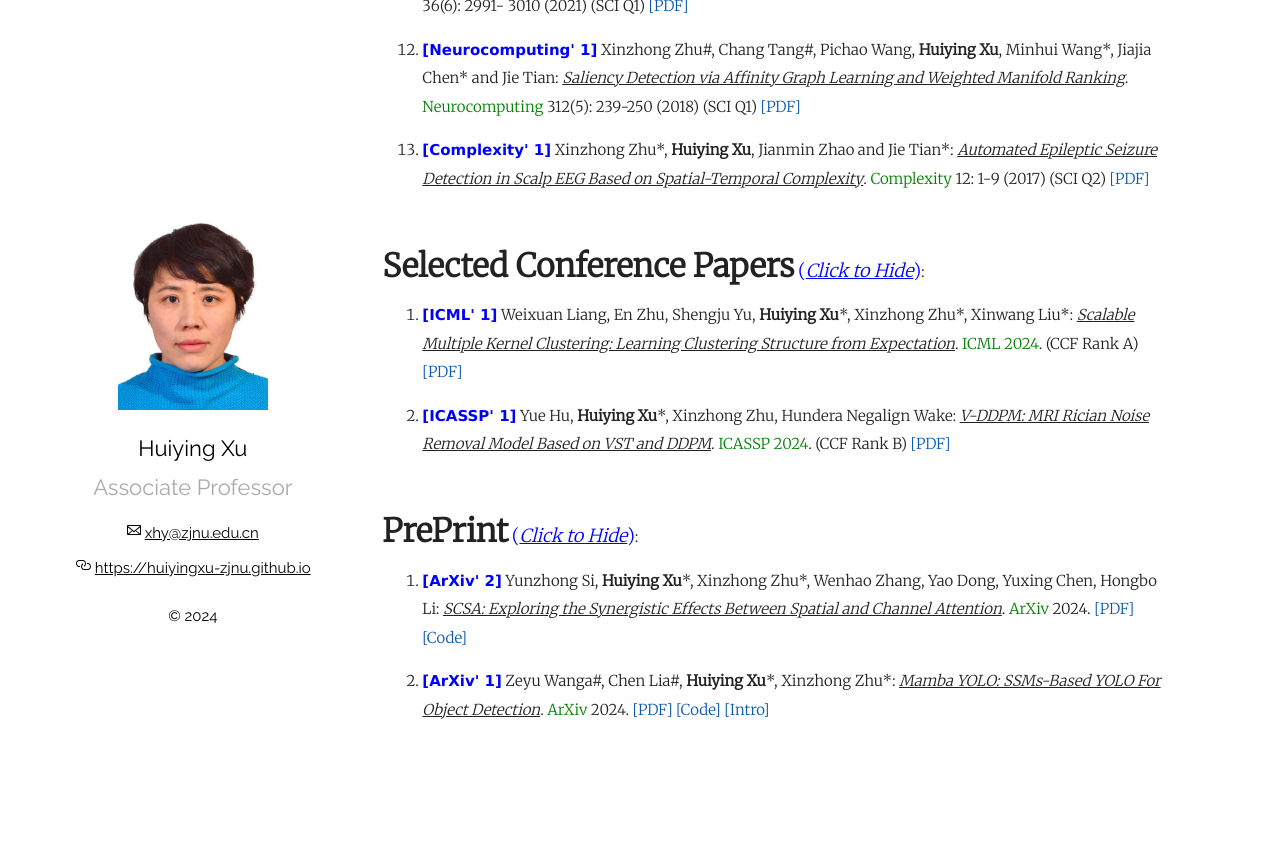
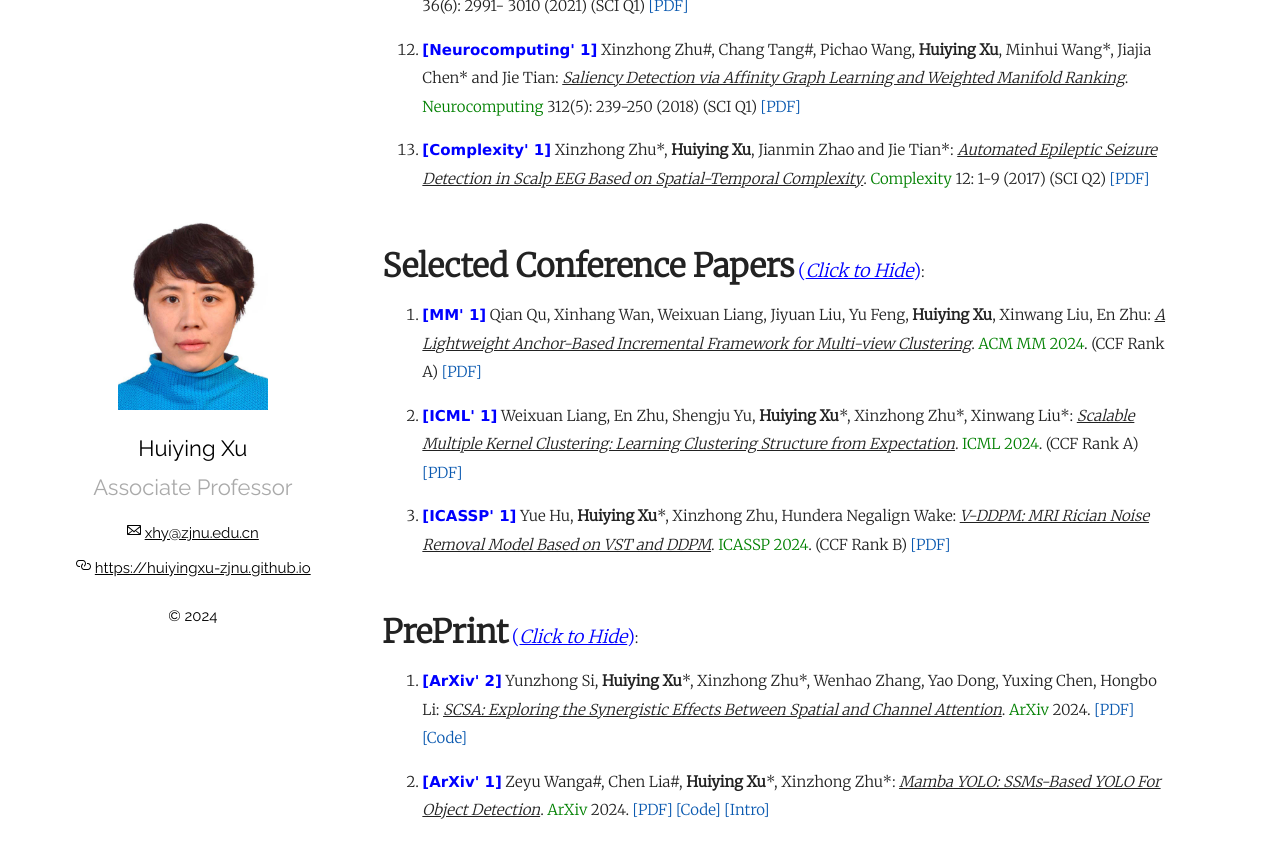
Before and after one commit to xinzhongzhu/huiyingxu-zj.github.io, a Jekyll site: the page built from index.md, in a window 1280 px wide and 900 px high, scrolled down 1502 px. Shown: the top 858 px of the window. Built offline with Jekyll 4.4.1, drawn with Linux system fonts in a browser that asks for light colours; before the commit the page ends 2301 px from its top, so only the background shows below that.

Commit message:
Update index.md

```diff
--- a/index.md
+++ b/index.md
@@ -15,6 +15,7 @@ Please drop me a message by email: <u>xhy@zjnu.edu.cn</u>
   <summary><font size="6"><b>Selected Journal Papers</b></font> <font size="4" color="blue">(<i><u>Click to Hide</u></i>)</font>:</summary>
   <p>
   <ol>
+
 
 
  <p style="margin-top: 8px;"><li><font face="verdana" color="blue"><b>[Axioms' 1]</b></font> Mahvish Samar, Xinzhong Zhu*, <b>Huiying Xu</b>: <i><u>Conditioning Theory for ML-Weighted Pseudoinverse and ML-Weighted Least Squares Problem</u></i>. <font color="green">Axioms</font>: 13 (2024) 345. (SCI Q2) <a href = "https://huiyingxu-zjnu.github.io/document/5-Conditioning%20Theory%20for%20ML-Weighted.pdf">[PDF]</a></li></p>
@@ -74,6 +75,10 @@ Please drop me a message by email: <u>xhy@zjnu.edu.cn</u>
     <ol>
 
 
+
+
+<p style="margin-top: 8px;"><li><font face="verdana" color="blue"><b>[MM' 1]</b></font> Qian Qu, Xinhang Wan, Weixuan Liang, Jiyuan Liu, Yu Feng, <b>Huiying Xu</b>, Xinwang Liu, En Zhu: <i><u>A Lightweight Anchor-Based Incremental Framework for Multi-view Clustering</u></i>. <font color="green">ACM MM 2024</font>. (CCF Rank A) <a href = "https://huiyingxu-zjnu.github.io/document/813_scalable_multiple_kernel_clust.pdf">[PDF]</a>  </li></p>
+
 <p style="margin-top: 8px;"><li><font face="verdana" color="blue"><b>[ICML' 1]</b></font> Weixuan Liang, En Zhu, Shengju Yu, <b>Huiying Xu</b>*, Xinzhong Zhu*, Xinwang Liu*: <i><u>Scalable Multiple Kernel Clustering: Learning Clustering Structure from Expectation</u></i>. <font color="green">ICML 2024</font>. (CCF Rank A) <a href = "https://huiyingxu-zjnu.github.io/document/813_scalable_multiple_kernel_clust.pdf">[PDF]</a>  </li></p>
 
 <p style="margin-top: 8px;"><li><font face="verdana" color="blue"><b>[ICASSP' 1]</b></font> Yue Hu, <b>Huiying Xu</b>*, Xinzhong Zhu, Hundera Negalign Wake: <i><u>V-DDPM: MRI Rician Noise Removal Model Based on VST and DDPM</u></i>. <font color="green">ICASSP 2024</font>. (CCF Rank B) <a href = "https://huiyingxu-zjnu.github.io/document/V-DDPM_MRI_Rician_Noise_Removal_Model_Based_on_VST_and_DDPM.pdf">[PDF]</a>  </li></p>
```
